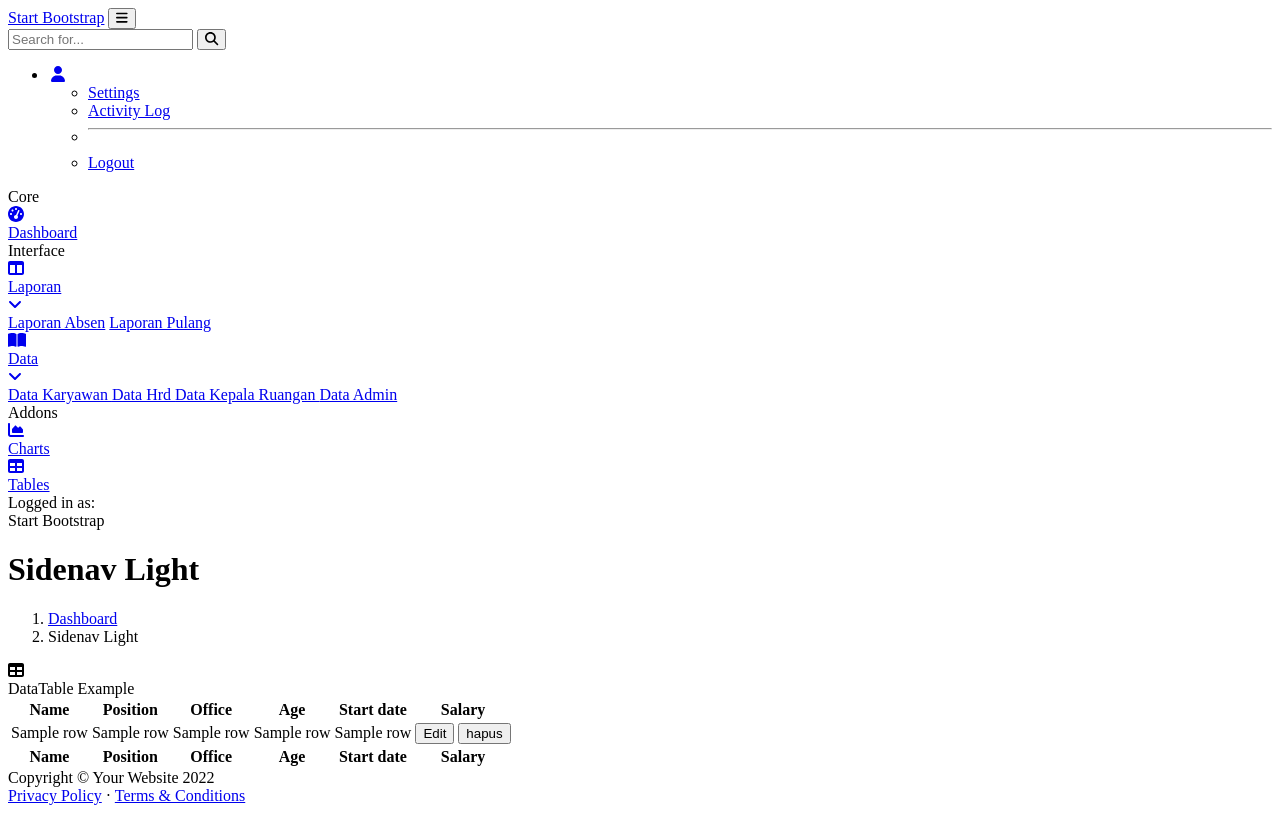
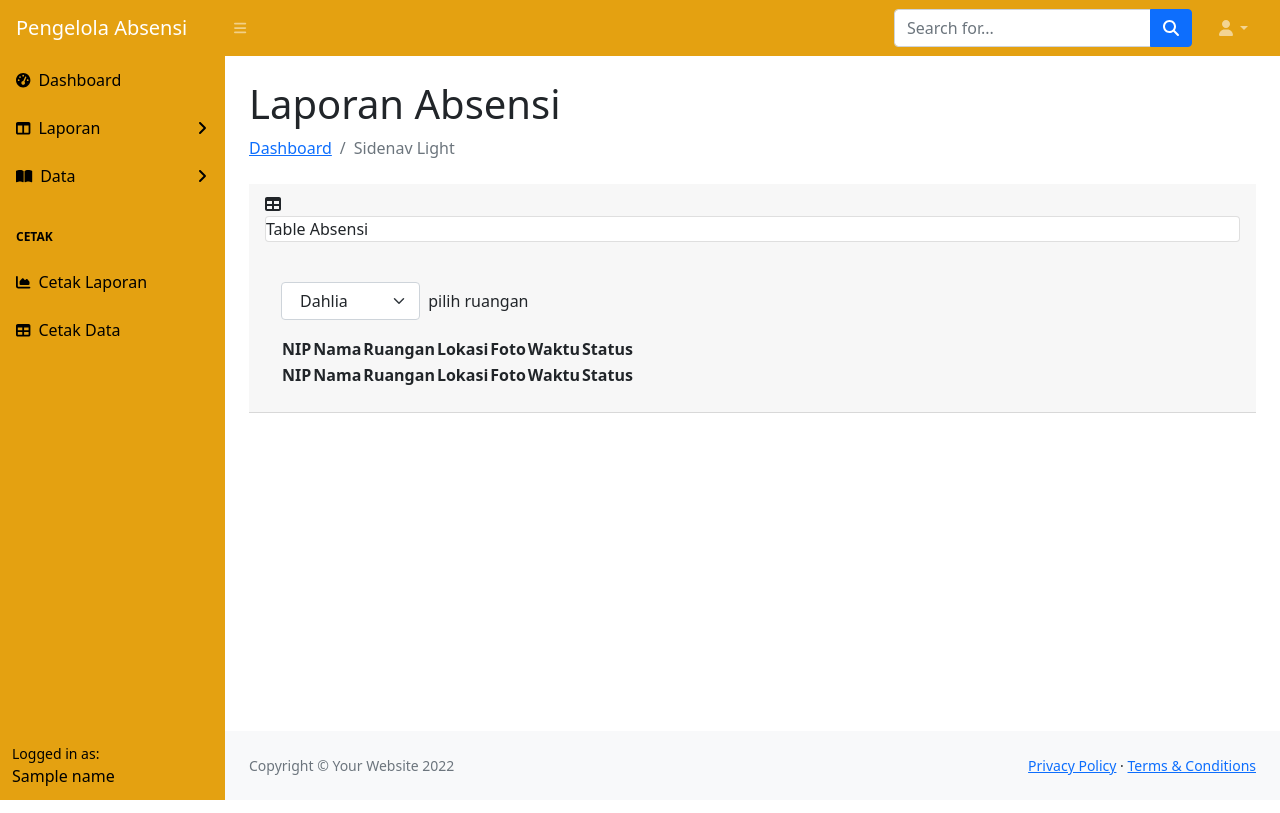
Before and after one commit to ilham212121/PeAbsenWeb, a Flask app: template application/templates/admin/laporan_absen.html in a window 1280 px wide. Run offline with Flask 2, Linux system fonts and the light colour scheme; the template is opened without the code that fills it: most values are stand-ins (such as "Sample title", 1, 10 or a date in 2020); lists and menus that the app fills with data are empty; some libraries are stand-ins or nearby versions.

Commit message:
Update laporan_absen.html
Co-Authored-By: ilham212121 <80658667+ilham212121@users.noreply.github.com>

```diff
--- a/application/templates/admin/laporan_absen.html
+++ b/application/templates/admin/laporan_absen.html
@@ -1,114 +1,8 @@
-<!DOCTYPE html>
-<html lang="en">
-    <head>
-        <meta charset="utf-8" />
-        <meta http-equiv="X-UA-Compatible" content="IE=edge" />
-        <meta name="viewport" content="width=device-width, initial-scale=1, shrink-to-fit=no" />
-        <meta name="description" content="" />
-        <meta name="author" content="" />
-        <title>Sidenav Light - SB Admin</title>
-        <link href="css/styles.css" rel="stylesheet" />
-        <script src="https://use.fontawesome.com/releases/v6.1.0/js/all.js" crossorigin="anonymous"></script>
-    </head>
-    <body class="sb-nav-fixed">
-        <nav class="sb-topnav navbar navbar-expand navbar-dark bg-dark">
-            <!-- Navbar Brand-->
-            <a class="navbar-brand ps-3" href="index.html">Start Bootstrap</a>
-            <!-- Sidebar Toggle-->
-            <button class="btn btn-link btn-sm order-1 order-lg-0 me-4 me-lg-0" id="sidebarToggle" href="#!"><i class="fas fa-bars"></i></button>
-            <!-- Navbar Search-->
-            <form class="d-none d-md-inline-block form-inline ms-auto me-0 me-md-3 my-2 my-md-0">
-                <div class="input-group">
-                    <input class="form-control" type="text" placeholder="Search for..." aria-label="Search for..." aria-describedby="btnNavbarSearch" />
-                    <button class="btn btn-primary" id="btnNavbarSearch" type="button"><i class="fas fa-search"></i></button>
-                </div>
-            </form>
-            <!-- Navbar-->
-            <ul class="navbar-nav ms-auto ms-md-0 me-3 me-lg-4">
-                <li class="nav-item dropdown">
-                    <a class="nav-link dropdown-toggle" id="navbarDropdown" href="#" role="button" data-bs-toggle="dropdown" aria-expanded="false"><i class="fas fa-user fa-fw"></i></a>
-                    <ul class="dropdown-menu dropdown-menu-end" aria-labelledby="navbarDropdown">
-                        <li><a class="dropdown-item" href="#!">Settings</a></li>
-                        <li><a class="dropdown-item" href="#!">Activity Log</a></li>
-                        <li><hr class="dropdown-divider" /></li>
-                        <li><a class="dropdown-item" href="#!">Logout</a></li>
-                    </ul>
-                </li>
-            </ul>
-        </nav>
-        <div id="layoutSidenav">
-            <div id="layoutSidenav_nav">
-                <nav class="sb-sidenav accordion sb-sidenav-dark" id="sidenavAccordion">
-                    <div class="sb-sidenav-menu">
-                        <div class="nav">
-                            <div class="sb-sidenav-menu-heading">Core</div>
-                            <a class="nav-link" href="index.html">
-                                <div class="sb-nav-link-icon"><i class="fas fa-tachometer-alt"></i></div>
-                                Dashboard
-                            </a>
-                            <div class="sb-sidenav-menu-heading">Interface</div>
-                            <a class="nav-link collapsed" href="#" data-bs-toggle="collapse" data-bs-target="#collapseLayouts" aria-expanded="false" aria-controls="collapseLayouts">
-                                <div class="sb-nav-link-icon"><i class="fas fa-columns"></i></div>
-                                Laporan
-                                <div class="sb-sidenav-collapse-arrow"><i class="fas fa-angle-down"></i></div>
-                            </a>
-                            <div class="collapse" id="collapseLayouts" aria-labelledby="headingOne" data-bs-parent="#sidenavAccordion">
-                                <nav class="sb-sidenav-menu-nested nav">
-                                    <a class="nav-link" href="layout-static.html">Laporan Absen</a>
-                                    <a class="nav-link" href="layout-sidenav-light.html">Laporan Pulang</a>
-                                </nav>
-                            </div>
-                            <a class="nav-link collapsed" href="#" data-bs-toggle="collapse" data-bs-target="#collapsePages" aria-expanded="false" aria-controls="collapsePages">
-                                <div class="sb-nav-link-icon"><i class="fas fa-book-open"></i></div>
-                                Data
-                                <div class="sb-sidenav-collapse-arrow"><i class="fas fa-angle-down"></i></div>
-                            </a>
-                            <div class="collapse" id="collapsePages" aria-labelledby="headingTwo" data-bs-parent="#sidenavAccordion">
-                                <nav class="sb-sidenav-menu-nested nav accordion" id="sidenavAccordionPages">
-                                    <a class="nav-link collapsed" href="#" data-bs-toggle="collapse" data-bs-target="#pagesCollapseAuth" aria-expanded="false" aria-controls="pagesCollapseAuth">
-                                        Data Karyawan
-
-                                    </a>
-
-                                    <a class="nav-link collapsed" href="#" data-bs-toggle="collapse" data-bs-target="#pagesCollapseError" aria-expanded="false" aria-controls="pagesCollapseError">
-                                        Data Hrd
-
-                                    </a>
-
-
-
-                                    <a class="nav-link collapsed" href="#" data-bs-toggle="collapse" data-bs-target="#pagesCollapseError" aria-expanded="false" aria-controls="pagesCollapseError">
-                                        Data Kepala Ruangan
-
-                                    </a>
-                                    <a class="nav-link collapsed" href="#" data-bs-toggle="collapse" data-bs-target="#pagesCollapseError" aria-expanded="false" aria-controls="pagesCollapseError">
-                                        Data Admin
-
-                                    </a>
-
-                                </nav>
-                            </div>
-                            <div class="sb-sidenav-menu-heading">Addons</div>
-                            <a class="nav-link" href="charts.html">
-                                <div class="sb-nav-link-icon"><i class="fas fa-chart-area"></i></div>
-                                Charts
-                            </a>
-                            <a class="nav-link" href="tables.html">
-                                <div class="sb-nav-link-icon"><i class="fas fa-table"></i></div>
-                                Tables
-                            </a>
-                        </div>
-                    </div>
-                    <div class="sb-sidenav-footer">
-                        <div class="small">Logged in as:</div>
-                        Start Bootstrap
-                    </div>
-                </nav>
-            </div>
-            <div id="layoutSidenav_content">
+{% extends "admin/base.html" %}
+{% block content %}
 <main>
     <div class="container-fluid px-4">
-                        <h1 class="mt-4">Sidenav Light</h1>
+        <h1 class="mt-4">Laporan Absensi</h1>
         <ol class="breadcrumb mb-4">
             <li class="breadcrumb-item"><a href="index.html">Dashboard</a></li>
             <li class="breadcrumb-item active">Sidenav Light</li>
@@ -117,45 +11,130 @@
         <div class="card-header">
             <i class="fas fa-table me-1"></i>
          <div class="card mb-4">
-                        DataTable Example
+        Table Absensi
         </div>
         <div class="card-body">
+            <div class="dataTable-top">
+                <div class="dataTable-dropdown"><label><select id="ruangan" class="dataTable-selector">
+                    <option value="melati">Melati</option>
+                    <option value="dahlia" selected="">Dahlia</option>
+                    <option value="anggrek">Anggrek</option>
+                    <option value="bougenvile">Bougenvile</option>
+                    <option value="mawar">Mawar</option>
+                </select> pilih ruangan</label>
+                </div><div></div>
+            </div>
             <table id="datatablesSimple">
                 <thead>
                     <tr>
-                                        <th>Name</th>
-                                        <th>Position</th>
-                                        <th>Office</th>
-                                        <th>Age</th>
-                                        <th>Start date</th>
-                                        <th>Salary</th>
+                        <th>NIP</th>
+                        <th>Nama</th>
+                        <th>Ruangan</th>
+                        <th>Lokasi</th>
+                        <th>Foto</th>
+                        <th>Waktu</th>
+                        <th>Status</th>
                     </tr>
                 </thead>
                 <tfoot>
                     <tr>
-                                        <th>Name</th>
-                                        <th>Position</th>
-                                        <th>Office</th>
-                                        <th>Age</th>
-                                        <th>Start date</th>
-                                        <th>Salary</th>
+                        <th>NIP</th>
+                        <th>Nama</th>
+                        <th>Ruangan</th>
+                        <th>Lokasi</th>
+                        <th>Foto</th>
+                        <th>Waktu</th>
+                        <th>Status</th>
                     </tr>
                 </tfoot>
                 <tbody>
-                                    {% for row in dataabsensi %}
-                                    <tr>
+                    {% for row in dataabsen %}
+                    {% if row.2=='melati'%}
+                    <tr id="melati" style="display:none">
+                        <td>{{ row.0 }}</td>
                         <td>{{ row.1 }}</td>
                         <td>{{ row.2 }}</td>
                         <td>{{ row.3 }}</td>
-                                        <td>{{ row.4 }}</td>
+                        <td><img src="../../static/upload/{{ row.4 }}"width="100px" height="100px"></td>
                         <td>{{ row.5 }}</td>
-                                        <td><a href="/formupdatesampah/{{ row.0 }}"><button>Edit</button></a>
-                                            <a href="/deletesampah/{{ row.0 }}"><button>hapus</button></a>
-                                        </td>
+                        {% if row.6=='tidak telat'%}
+                        <td>{{ row.6 }}</td>
+                        {% endif %}
+                        {% if row.6=='telat'%}
+                        <td style="background-color: red;">{{ row.6 }}</td>
+                        {% endif %}
                     </tr>
+                    {% endif %}
+                    {% if row.2=='dahlia'%}
+                    <tr id="dahlia" style="display:none">
+                        <td>{{ row.0 }}</td>
+                        <td>{{ row.1 }}</td>
+                        <td>{{ row.2 }}</td>
+                        <td>{{ row.3 }}</td>
+                        <td><img src="../../static/upload/{{ row.4 }}"width="100px" height="100px"></td>
+                        <td>{{ row.5 }}</td>
+                        {% if row.6=='tidak telat'%}
+                        <td>{{ row.6 }}</td>
+                        {% endif %}
+                        {% if row.6=='telat'%}
+                        <td style="background-color: red;">{{ row.6 }}</td>
+                        {% endif %}
+                    </tr>
+                    {% endif %}
+
+                    {% if row.2=='anggrek'%}
+                    <tr id="anggrek" style="display:none">
+                        <td>{{ row.0 }}</td>
+                        <td>{{ row.1 }}</td>
+                        <td>{{ row.2 }}</td>
+                        <td>{{ row.3 }}</td>
+                        <td><img src="../../static/upload/{{ row.4 }}"width="100px" height="100px"></td>
+                        <td>{{ row.5 }}</td>
+                        {% if row.6=='tidak telat'%}
+                        <td>{{ row.6 }}</td>
+                        {% endif %}
+                        {% if row.6=='telat'%}
+                        <td style="background-color: red;">{{ row.6 }}</td>
+                        {% endif %}
+                    </tr>
+                    {% endif %}
+
+                    {% if row.2=='bougenvile'%}
+                    <tr id="bougenvile" style="display:none">
+                        <td>{{ row.0 }}</td>
+                        <td>{{ row.1 }}</td>
+                        <td>{{ row.2 }}</td>
+                        <td>{{ row.3 }}</td>
+                        <td><img src="../../static/upload/{{ row.4 }}"width="100px" height="100px"></td>
+                        <td>{{ row.5 }}</td>
+                        {% if row.6=='tidak telat'%}
+                        <td>{{ row.6 }}</td>
+                        {% endif %}
+                        {% if row.6=='telat'%}
+                        <td style="background-color: red;">{{ row.6 }}</td>
+                        {% endif %}
+                    </tr>
+                    {% endif %}
+
+                    {% if row.2=='mawar'%}
+                    <tr id="mawar" style="display:none">
+                        <td>{{ row.0 }}</td>
+                        <td>{{ row.1 }}</td>
+                        <td>{{ row.2 }}</td>
+                        <td>{{ row.3 }}</td>
+                        <td><img src="../../static/upload/{{ row.4 }}"width="100px" height="100px"></td>
+                        <td>{{ row.5 }}</td>
+                        {% if row.6=='tidak telat'%}
+                        <td>{{ row.6 }}</td>
+                        {% endif %}
+                        {% if row.6=='telat'%}
+                        <td style="background-color: red;">{{ row.6 }}</td>
+                        {% endif %}
+                    </tr>
+                    {% endif %}
                     {% else %}
                     <tr>
-                                        <td colspan="2">Unbelievable. No entries here so far</td>
+                        <td colspan="2">Tidak Ada Data. Silahkan Pilih ruangan lain</td>
                     </tr>
                     {% endfor %}
                 </tbody>
@@ -164,21 +143,48 @@
         </div>
     </div>
 </main>
-                <footer class="py-4 bg-light mt-auto">
-                    <div class="container-fluid px-4">
-                        <div class="d-flex align-items-center justify-content-between small">
-                            <div class="text-muted">Copyright &copy; Your Website 2022</div>
-                            <div>
-                                <a href="#">Privacy Policy</a>
-                                &middot;
-                                <a href="#">Terms &amp; Conditions</a>
-                            </div>
-                        </div>
-                    </div>
-                </footer>
-            </div>
-        </div>
-        <script src="https://cdn.jsdelivr.net/npm/bootstrap@5.1.3/dist/js/bootstrap.bundle.min.js" crossorigin="anonymous"></script>
-        <script src="js/scripts.js"></script>
-    </body>
-</html>
+<script>
+function RUANGAN(){
+    let combo = document.getElementById("ruangan").value;
+    var melati = document.getElementById("melati");
+    var dahlia  = document.getElementById("dahlia");
+    var anggrek  = document.getElementById("anggrek");
+    var bugenvile  = document.getElementById("bougenvile");
+    var mawar  = document.getElementById("mawar");
+    if (combo =="melati"){
+        melati.style.display="block"
+        dahlia.style.display="none"
+        anggrek.style.display="none"
+        bugenvile.style.display="none"
+        mawar.style.display="none"
+    }
+    else if (combo =="dahlia"){
+        melati.style.display="none"
+        dahlia.style.display="block"
+        anggrek.style.display="none"
+        bugenvile.style.display="none"
+        mawar.style.display="none"
+    }
+    else if (combo =="anggrek"){
+        melati.style.display="none"
+        dahlia.style.display="none"
+        anggrek.style.display="block"
+        bugenvile.style.display="none"
+        mawar.style.display="none"
+    }
+    else if (combo =="bugenvile"){
+        melati.style.display="none"
+        dahlia.style.display="none"
+        anggrek.style.display="none"
+        bugenvile.style.display="block"
+        mawar.style.display="none"
+    }else if (combo =="mawar"){
+        melati.style.display="none"
+        dahlia.style.display="none"
+        anggrek.style.display="none"
+        bugenvile.style.display="none"
+        mawar.style.display="block"
+    }
+  }
+</script>
+{% endblock %}
```
Lines whose indentation alone changed are shown as unchanged.
